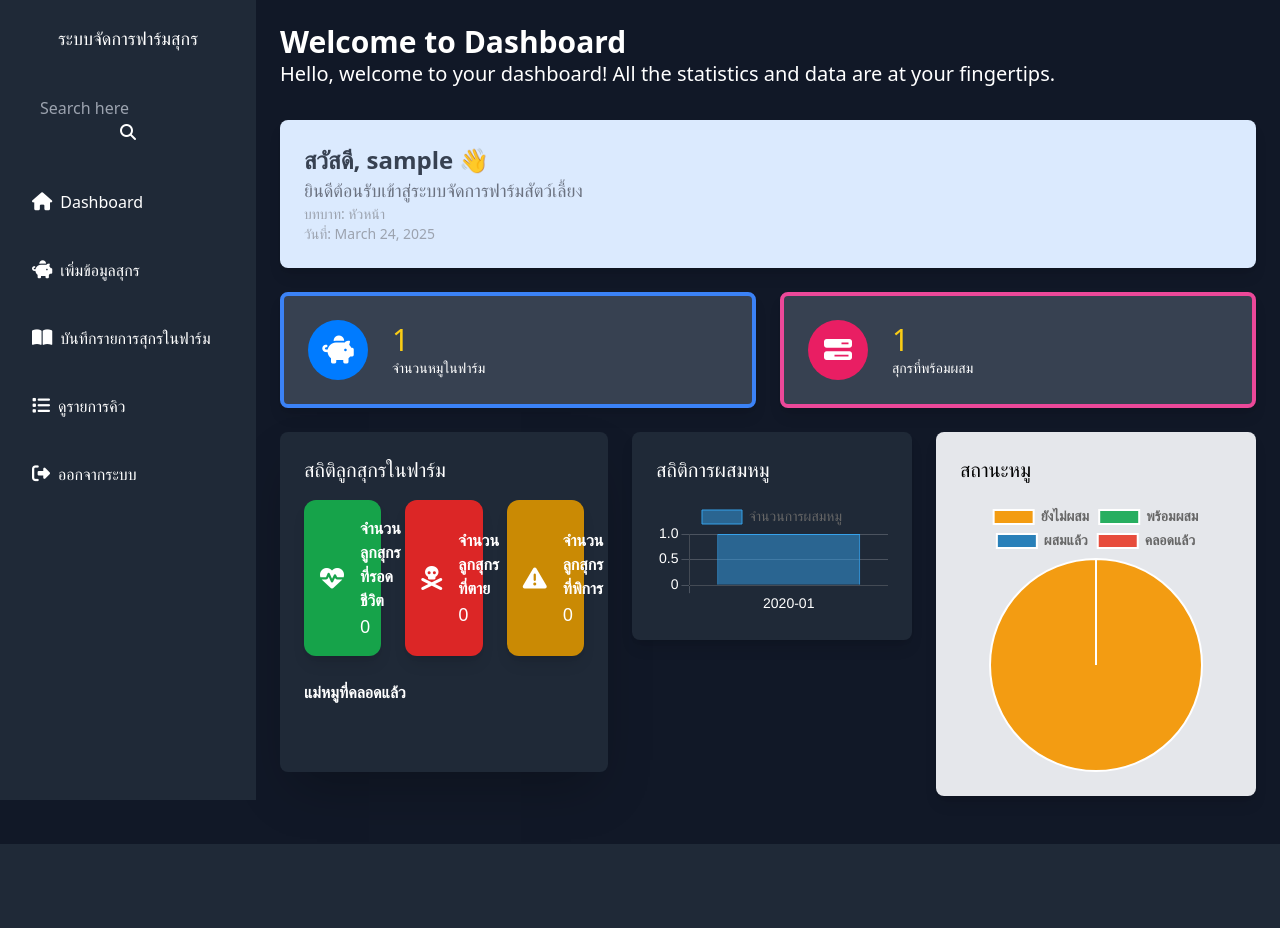
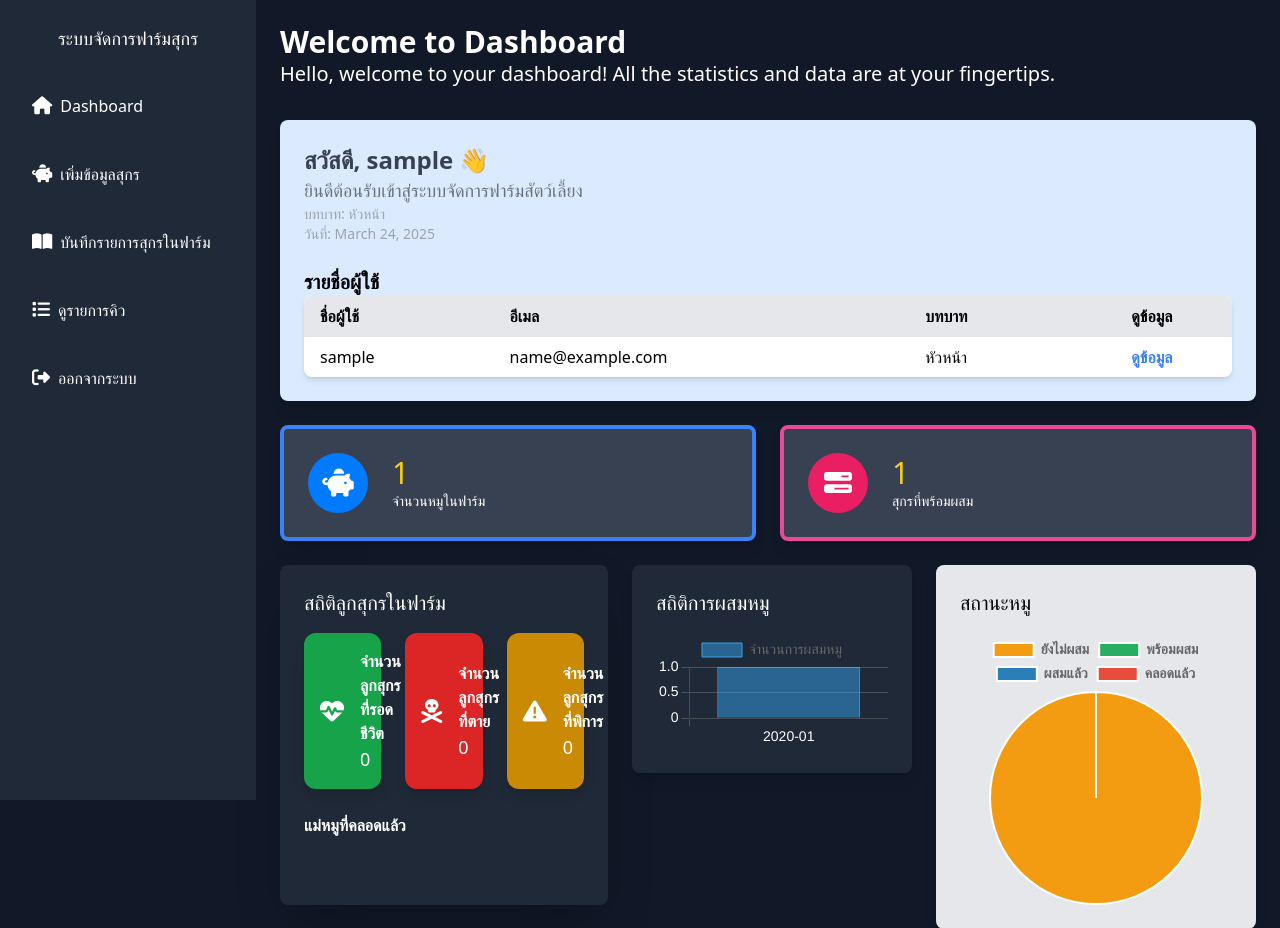
Before and after one commit to jessadakorn65/Pigsfarm-Project, a Django app: page /boss_dashboard/ in a window 1280 px wide. Shown: the top 928 px of the page. Before the commit the page ends 844 px from the top, so only its background shows below. Run offline with Django 5.2, Linux system fonts and the light colour scheme; a user stored in the database is signed in; tables that the repository leaves empty hold one stand-in row (values such as "Sample post"); some libraries are stand-ins or nearby versions.

Commit message:
ล่าสุด24/3

```diff
--- a/myapp/forms.py
+++ b/myapp/forms.py
@@ -1,12 +1,9 @@
 from django import forms
 from .models import CustomUser
 from .models import Pig  # นำเข้าโมเดล Pig จาก models.py
-
 from django.contrib.auth.hashers import make_password  # นำเข้าเพื่อเข้ารหัสคำตอบลับ
 
-from django import forms
-from .models import CustomUser
-from django.contrib.auth.hashers import make_password  # นำเข้าเพื่อเข้ารหัสคำตอบลับ
+
 
 class CustomUserCreationForm(forms.ModelForm):
     # ฟิลด์สำหรับรหัสผ่านและยืนยันรหัสผ่าน
--- a/myapp/templates/myapp/boss_dashboard.html
+++ b/myapp/templates/myapp/boss_dashboard.html
@@ -51,11 +51,6 @@
             <h5 class="text-lg text-white">ระบบจัดการฟาร์มสุกร</h5>
         </div>
 
-        <!-- ช่องค้นหา -->
-        <div class="search text-center px-4 py-3 mt-4">
-            <input type="text" class="form-control w-100 border-0 bg-transparent text-white" placeholder="Search here">
-            <i class="fa fa-search position-absolute text-white d-block fs-6" style="top: 22px; right: 10px;"></i>
-        </div>
 
         <!-- เมนูหลักใน sidebar -->
         <ul class="space-y-6 mt-6">
@@ -90,7 +85,35 @@
                     <p class="text-sm text-gray-400">วันที่: {{ today_date }}</p>
                 </div>
 
+
             </div>
+
+             <!-- ตารางรายชื่อผู้ใช้ -->
+             <h2 class="text-xl font-bold mt-6 text-black">รายชื่อผู้ใช้</h2>
+    <div class="overflow-x-auto bg-white shadow-md rounded-lg">
+        <table class="min-w-full text-black">
+            <thead>
+                <tr class="bg-gray-200">
+                    <th class="px-4 py-2 text-black text-left">ชื่อผู้ใช้</th>
+                    <th class="px-4 py-2 text-black text-left">อีเมล</th>
+                    <th class="px-4 py-2 text-black text-left">บทบาท</th>
+                    <th class="px-4 py-2 text-black text-center">ดูข้อมูล</th>
+                </tr>
+            </thead>
+            <tbody>
+                {% for user in users %}
+                <tr class="border-t hover:bg-gray-50 transition-colors">
+                    <td class="px-4 py-2">{{ user.username }}</td>
+                    <td class="px-4 py-2">{{ user.email }}</td>
+                    <td class="px-4 py-2">{{ user.get_role_display }}</td>
+                    <td class="px-4 py-2 text-center">
+                        <a href="{% url 'user_detail' user.id %}" class="text-blue-500 hover:text-blue-700 font-semibold">ดูข้อมูล</a>
+                    </td>
+                </tr>
+                {% endfor %}
+            </tbody>
+        </table>
+    </div>
 
         </div>
 
@@ -179,6 +202,8 @@
         </div>
     </div>
 </div>
+
+
 
 
 
@@ -323,12 +348,14 @@
                                 }
                             });
                         </script>
+
+
                     </div>
 
                 </section>
             </div>
         </section>
-    </div>
+
 
 
 </body>
--- a/myapp/templates/myapp/dashboard.html
+++ b/myapp/templates/myapp/dashboard.html
@@ -224,5 +224,6 @@
         });
     </script>
 
+
 </body>
 </html>
--- a/myapp/templates/myapp/pig_list.html
+++ b/myapp/templates/myapp/pig_list.html
@@ -30,10 +30,6 @@
                 <i class="fa-solid fa-list text-lg hover:text-white"></i><span class="ml-2">ดูรายการคิว</span></a></li>
             <li><a href="{% url 'home' %}" class="block p-2 hover:bg-teal-500 rounded transition ease-in-out">
                 <i class="fa-solid fa-sign-out-alt text-lg hover:text-white"></i><span class="ml-2">ออกจากระบบ</span></a></li>
-            <li><a href="#" class="block p-2 hover:bg-teal-500 rounded transition ease-in-out">
-                <i class="fa-solid fa-briefcase text-lg hover:text-white"></i><span class="ml-2">Projects</span></a></li>
-            <li><a href="#" class="block p-2 hover:bg-teal-500 rounded transition ease-in-out">
-                <i class="fa-solid fa-cogs text-lg hover:text-white"></i><span class="ml-2">Settings</span></a></li>
         </ul>
     </aside>
 
--- a/myapp/urls.py
+++ b/myapp/urls.py
@@ -5,7 +5,7 @@ from django.conf import settings
 from django.conf.urls.static import static
 from .views import update_piglet_data
 from .views import password_reset
-
+from .views import boss_dashboard, user_detail
 
 # URL patterns สำหรับแอปพลิเคชัน
 urlpatterns = [
@@ -13,7 +13,6 @@ urlpatterns = [
     path('login/', views.custom_login, name='login'),  # เส้นทางสำหรับเข้าสู่ระบบ (custom login)
     path('register/', views.register, name='register'),  # เส้นทางสำหรับสมัครสมาชิก
     path('boss_dashboard/', views.boss_dashboard, name='boss_dashboard'),  # เส้นทางสำหรับแดชบอร์ดเจ้านาย
-    path('boss_dashboard/', views.boss_dashboard, name='boss_dashboard'),
     path('employee_dashboard/', views.employee_dashboard, name='employee_dashboard'),  # เส้นทางสำหรับแดชบอร์ดพนักงาน
     path('pigs/', views.pig_list, name='pig_list'),
     path('add_pig/', views.add_pig, name='add_pig'),
@@ -38,7 +37,7 @@ urlpatterns = [
     path('dashboard/', views.dashboard, name='dashboard'),
 
     path("password-reset/", password_reset, name="password_reset"),
-
+    path('user/<int:user_id>/', user_detail, name='user_detail'),
 ]
 if settings.DEBUG:
     urlpatterns += static(settings.MEDIA_URL, document_root=settings.MEDIA_ROOT)
--- a/myapp/views.py
+++ b/myapp/views.py
@@ -366,67 +366,63 @@ from .models import Pig, PigQueue, BreedingRecord
 from django.db.models.functions import TruncMonth
 import json
 from datetime import date  # เพิ่มการใช้งาน date สำหรับการแสดงวันที่
+from django.db.models import Sum, F
 
-from django.db.models import Sum, F
+from django.shortcuts import render, get_object_or_404, redirect
+from django.contrib.auth.decorators import login_required
+from django.db.models import Count, Sum
+from django.db.models.functions import TruncMonth
+from datetime import date
+import json
+from .models import Pig, PigQueue, BreedingRecord, CustomUser
 
 @login_required
 def boss_dashboard(request):
-    # ดึงจำนวนหมูทั้งหมด
+    # ตรวจสอบว่าผู้ใช้เป็น boss หรือไม่
+    if request.user.role != 'boss':
+        return redirect('employee_dashboard')
+
+    # ดึงข้อมูลสถิติของหมู
     total_pigs = Pig.objects.count()
-
-    # ดึงจำนวนหมูในแต่ละสถานะ
     pigs_not_bred = Pig.objects.filter(status='not_bred').count()
     pigs_ready = Pig.objects.filter(status='ready').count()
     pigs_bred = Pig.objects.filter(status='bred').count()
     pigs_delivered = Pig.objects.filter(status='delivered').count()
-
-    # ดึงจำนวนหมูในคิว
     pigs_in_queue = PigQueue.objects.count()
 
-    # นับจำนวนลูกสุกรที่รอดชีวิตจากการคลอด
     total_alive_piglets = BreedingRecord.objects.filter(pig__status='delivered').aggregate(total_alive=Sum('alive_piglets'))['total_alive'] or 0
-
-    # นับจำนวนลูกสุกรที่ตาย
     total_dead_piglets = BreedingRecord.objects.filter(pig__status='delivered').aggregate(total_dead=Sum('dead_piglets'))['total_dead'] or 0
-
-    # นับจำนวนลูกสุกรที่พิการ
     total_deformed_piglets = BreedingRecord.objects.filter(pig__status='delivered').aggregate(total_deformed=Sum('deformed_piglets'))['total_deformed'] or 0
 
-    # คำนวณจำนวนลูกหมูที่คลอดจากแต่ละหมู
+    # คำนวณจำนวนลูกหมูที่คลอดจากแต่ละแม่หมู
     pigs_delivery_stats = Pig.objects.filter(status='delivered')\
                                       .annotate(total_piglets=Sum('breeding_records__alive_piglets'))\
                                       .values('pig_id', 'total_piglets')
-
-    # แปลงข้อมูลจำนวนลูกหมูที่คลอดเป็น JSON เพื่อใช้ในกราฟ
     pigs_delivery_stats_json = json.dumps(list(pigs_delivery_stats))
 
-    # ดึงข้อมูลการผสมหมูในแต่ละเดือน
+    # ดึงข้อมูลการผสมพันธุ์ในแต่ละเดือน
     breeding_stats = BreedingRecord.objects.annotate(month=TruncMonth('breeding_date')) \
                                            .values('month') \
                                            .annotate(count=Count('id')) \
                                            .order_by('month')
-
-    # แปลงวันที่ใน `breeding_stats` ให้เป็นสตริงก่อนส่งไปยังเทมเพลต
     for stat in breeding_stats:
         stat['month'] = stat['month'].strftime('%Y-%m')
-
-    # แปลงข้อมูลให้เป็น JSON
     breeding_stats_json = json.dumps(list(breeding_stats))
 
-    # ดึงหมูที่มีสถานะ 'delivered' หรือ 'คลอดแล้ว'
+    # ดึงข้อมูลแม่หมูที่คลอดแล้ว
     delivered_pigs = Pig.objects.filter(status='delivered')
-
-    # ดึงประวัติแม่หมูที่คลอดลูก พร้อมจำนวนลูกสุกรที่รอด
     delivered_pigs_records = BreedingRecord.objects.filter(pig__status='delivered') \
         .values('pig__pig_id', 'pig__name', 'delivery_date') \
         .annotate(total_alive_piglets=Sum('alive_piglets')) \
-        .order_by('-delivery_date')  # เรียงจากวันที่คลอดล่าสุด
+        .order_by('-delivery_date')
 
-    # ดึงข้อมูลของผู้ใช้และวันที่ปัจจุบัน
+    # ดึงข้อมูลผู้ใช้ทั้งหมด
+    users = CustomUser.objects.all()
+
+    # ดึงวันที่ปัจจุบัน
     today_date = date.today()
     user = request.user
 
-    # ส่งข้อมูลไปที่เทมเพลต
     return render(request, 'myapp/boss_dashboard.html', {
         'total_pigs': total_pigs,
         'pigs_not_bred': pigs_not_bred,
@@ -438,12 +434,19 @@ def boss_dashboard(request):
         'total_dead_piglets': total_dead_piglets,
         'total_deformed_piglets': total_deformed_piglets,
         'breeding_stats': breeding_stats_json,
-        'delivered_pigs': delivered_pigs,  # ส่งหมูที่มีสถานะ 'delivered'
-        'pigs_delivery_stats': pigs_delivery_stats_json,  # ส่งข้อมูลจำนวนลูกหมูที่คลอด
-        'delivered_pigs_records': delivered_pigs_records,  # ส่งข้อมูลไปยังเทมเพลต
-        'user': user,  # ส่งข้อมูลผู้ใช้ไปยังเทมเพลต
-        'today_date': today_date,  # ส่งวันที่ปัจจุบันไปยังเทมเพลต
+        'delivered_pigs': delivered_pigs,
+        'pigs_delivery_stats': pigs_delivery_stats_json,
+        'delivered_pigs_records': delivered_pigs_records,
+        'users': users,  # ส่งรายชื่อผู้ใช้ไปที่เทมเพลต
+        'user': user,
+        'today_date': today_date,
     })
+
+@login_required
+def user_detail(request, user_id):
+    user = get_object_or_404(CustomUser, id=user_id)
+    return render(request, 'myapp/user_detail.html', {'user': user})
+
 
 
 from django.shortcuts import render, redirect
```
Also changed, not shown: myapp/templates/myapp/add_pig.html (+0 -7 lines), myapp/templates/myapp/user_detail.html (added, +30 -0 lines), media/pigs/FPAN197-800x800_IXggBcP.jpg (added), media/pigs/imzQqeFn2vD3TrjkW7Tx_3FTPpah.jpg (added), media/pigs/istockphoto-140462837-1024x1024_7uvl56A.jpg (added), media/pigs/pig-4111895_1280_ljE0O4g.jpg (added), media/pigs/pngtree-an-adorable-pig-in-grass-image_2681499_rtAn39L.jpg (added).
